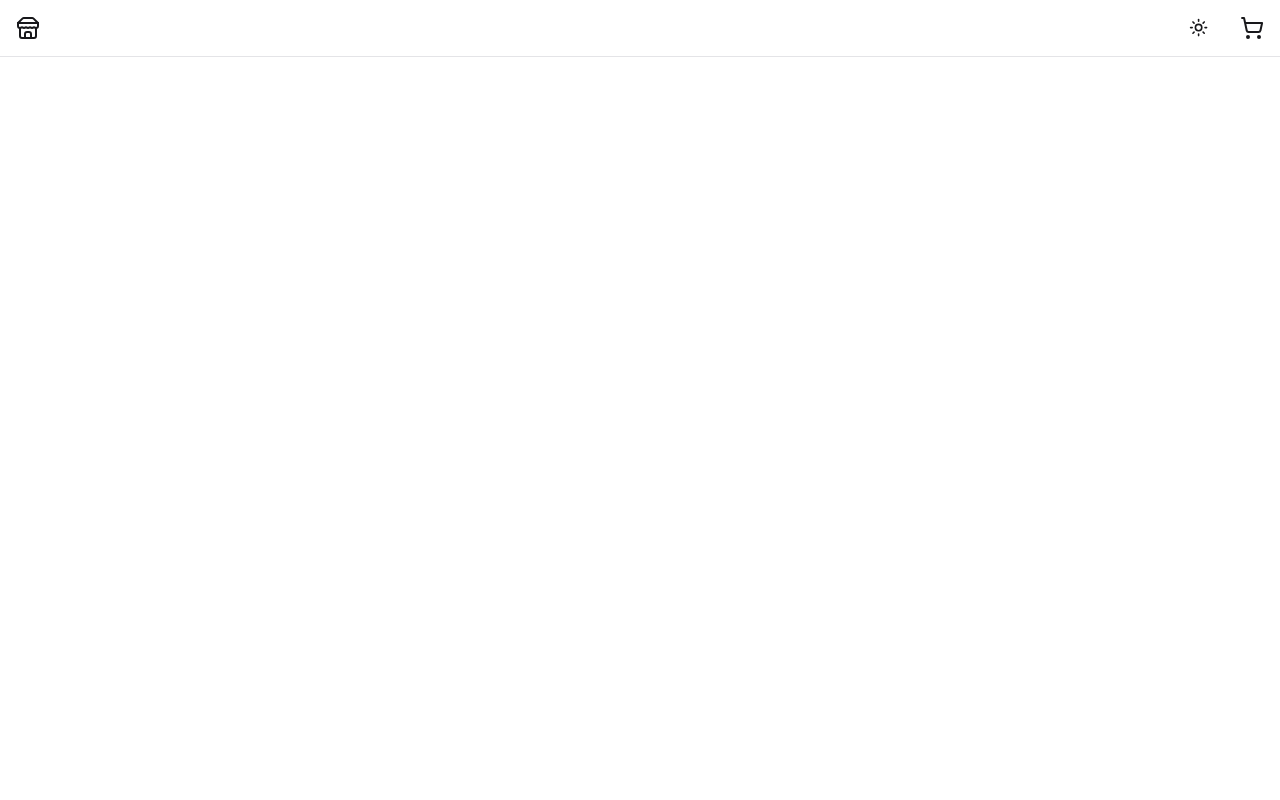
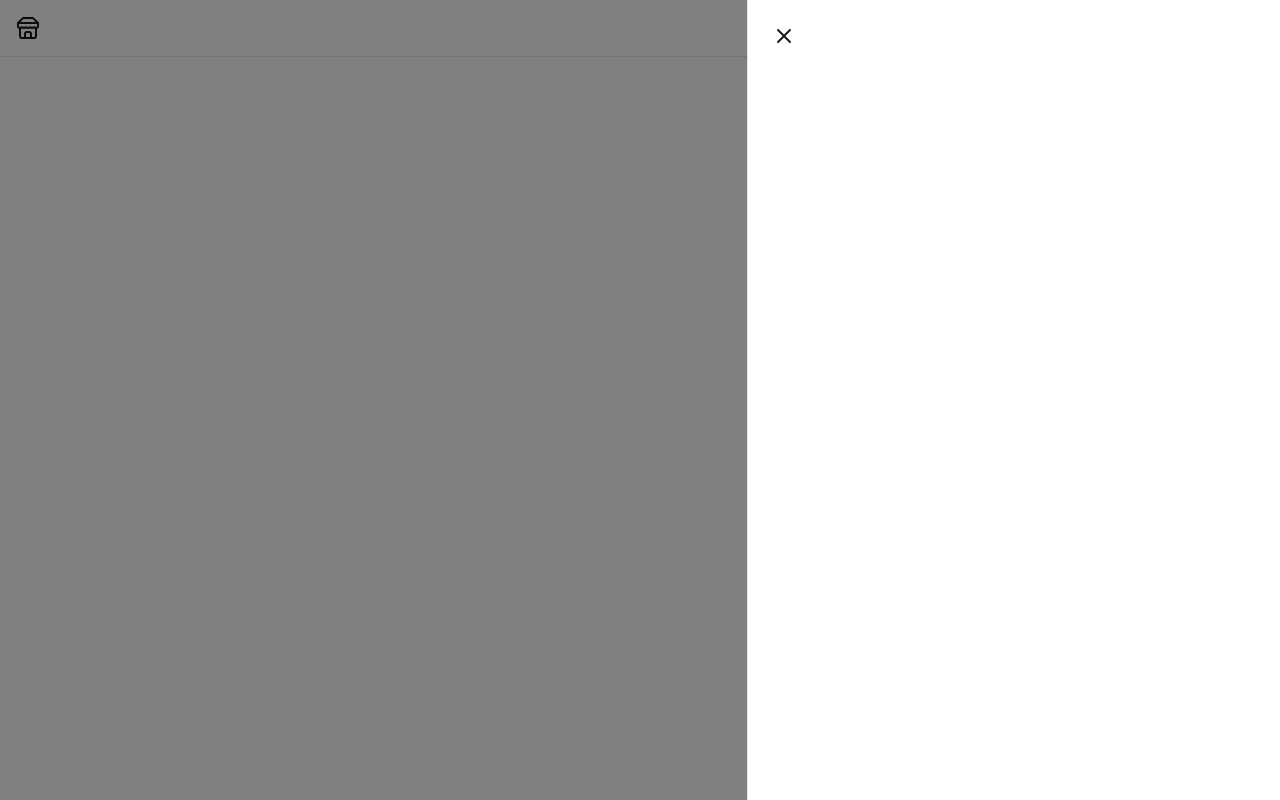
Before and after one commit to jjdavenport/odin-shopping-cart-main, a React (Vite) app: page / in a window 1280 px wide. Both pictures are taken after a click on the button 1252 px from the left and 28 px from the top of the page. Built offline with nearby package versions, Linux system fonts and the light colour scheme.

Commit message:
add sheet component, tailwind animate

```diff
--- a/package.json
+++ b/package.json
@@ -29,6 +29,7 @@
     "eslint-plugin-react-hooks": "^5.0.0",
     "eslint-plugin-react-refresh": "^0.4.18",
     "globals": "^15.14.0",
+    "tailwindcss-animate": "^1.0.7",
     "vite": "^6.1.0"
   }
 }
--- a/src/components/header.jsx
+++ b/src/components/header.jsx
@@ -6,8 +6,8 @@ const Header = () => {
   return (
     <>
       <header className="p-2 flex justify-between">
-        <Link to="/" className="rounded-lg p-2 hover:bg-button ">
-          <Store />
+        <Link to="/" className="rounded-lg p-2 hover:bg-button">
+          <Store className="h-[1.5rem] w-[1.5rem]" />
         </Link>
         <Nav />
       </header>
--- /dev/null
+++ b/src/components/nav-button.jsx
@@ -0,0 +1,23 @@
+import { ChevronDown } from "lucide-react";
+import { useState } from "react";
+import { Link } from "react-router";
+
+const NavButton = ({ text }) => {
+  const [hover, setHover] = useState(false);
+  const toggle = () => {
+    setHover(!hover);
+  };
+  return (
+    <>
+      <button
+        onClick={toggle}
+        className="group p-2 flex font-sans gap-1 cursor-pointer items-center rounded-lg hover:bg-button"
+      >
+        {text}
+        <ChevronDown className="group-hover:rotate-180 h-4 transition-all duration-300" />
+      </button>
+    </>
+  );
+};
+
+export default NavButton;
--- a/src/components/nav.jsx
+++ b/src/components/nav.jsx
@@ -1,22 +1,38 @@
+import { useState } from "react";
+import { ShoppingCart, Sun, Moon } from "lucide-react";
+import { Link } from "react-router";
 import Button from "./button";
-import { ShoppingCart, Sun, Moon } from "lucide-react";
+import NavButton from "./nav-button";
 import useTheme from "../hooks/useTheme";
+import Sheet from "./sheet";
 
 const Nav = () => {
   const { theme, setTheme } = useTheme();
-  const toggle = () => {
+  const [sheet, setSheet] = useState(false);
+
+  const toggleTheme = () => {
     setTheme(!theme);
   };
+
+  const toggleSheet = () => {
+    setSheet(!sheet);
+  };
+
   return (
     <>
       <nav className="flex gap-4">
-        <Button onClick={toggle}>
+        <Link to="/" className="rounded-lg p-2 hover:bg-button ">
+          Home
+        </Link>
+        <NavButton text="Store" />
+        <Button onClick={toggleTheme}>
           <Moon className="absolute h-[1.2rem] w-[1.2rem] rotate-90 scale-0 transition-all dark:rotate-0 dark:scale-100" />
           <Sun className="h-[1.2rem] w-[1.2rem] rotate-0 scale-100 transition-all dark:-rotate-90 dark:scale-0" />
         </Button>
-        <Button>
-          <ShoppingCart />
+        <Button onClick={toggleSheet}>
+          <ShoppingCart className="h-[1.2rem] w-[1.2rem]" />
         </Button>
+        {sheet && <Sheet onClose={toggleSheet} />}
       </nav>
     </>
   );
--- a/src/components/sheet.jsx
+++ b/src/components/sheet.jsx
@@ -1,16 +1,34 @@
+import { useState } from "react";
+import { X } from "lucide-react";
 import Button from "./button";
-import { X } from "lucide-react";
 
-const Sheet = () => {
+const Sheet = ({ onClose }) => {
+  const [close, setClose] = useState(false);
+
+  const handleClose = () => {
+    setClose(true);
+    setTimeout(() => {
+      onClose();
+    }, 300);
+  };
+
   return (
     <>
-      <div className="w-full fixed inset-0 bg-black">
-        <aside className="w-4/12 p-4">
-          <Button>
-            <X />
-          </Button>
-        </aside>
-      </div>
+      <div
+        className={`fixed inset-0 bg-black/50 z-40 ${
+          close ? "opacity-0 transition-opacity duration-300" : ""
+        }`}
+        onClick={handleClose}
+      ></div>
+      <aside
+        className={`fixed border-l border-border z-50 bg-background right-0 top-0 h-screen w-5/12 p-4 ${
+          close ? "animate-slide-out-right" : "animate-slide-in-right"
+        }`}
+      >
+        <Button onClick={handleClose}>
+          <X />
+        </Button>
+      </aside>
     </>
   );
 };
--- /dev/null
+++ b/src/hooks/products-provider.jsx
@@ -0,0 +1,11 @@
+import { useEffect } from "react";
+
+const useProducts = () => {
+  const fetch = async () => {};
+
+  useEffect(() => {});
+
+  return {};
+};
+
+export default useProducts;
--- a/tailwind.config.js
+++ b/tailwind.config.js
@@ -1,3 +1,5 @@
+import animateTailwind from "tailwindcss-animate";
+
 /** @type {import('tailwindcss').Config} */
 export default {
   darkMode: ["class"],
@@ -5,7 +7,7 @@ export default {
   theme: {
     extend: {
       fontFamily: {
-        sans: ["geist sans", "sans-serif"],
+        sans: ["geist", "sans-serif"],
       },
       colors: {
         background: "hsl(var(--background))",
@@ -53,7 +55,21 @@ export default {
       borderRadius: {
         DEFAULT: "var(--radius)",
       },
+      keyframes: {
+        "slide-in-right": {
+          "0%": { transform: "translateX(100%)" },
+          "100%": { transform: "translateX(0)" },
+        },
+        "slide-out-right": {
+          "0%": { transform: "translateX(0)" },
+          "100%": { transform: "translateX(100%)" },
+        },
+      },
+      animation: {
+        "slide-in-right": "slide-in-right 0.3s ease-in-out",
+        "slide-out-right": "slide-out-right 0.3s ease-in-out",
+      },
     },
   },
-  plugins: [],
+  plugins: [animateTailwind],
 };
```
Also changed, not shown: 1 other file (tests, documents, lock files or other folders).
